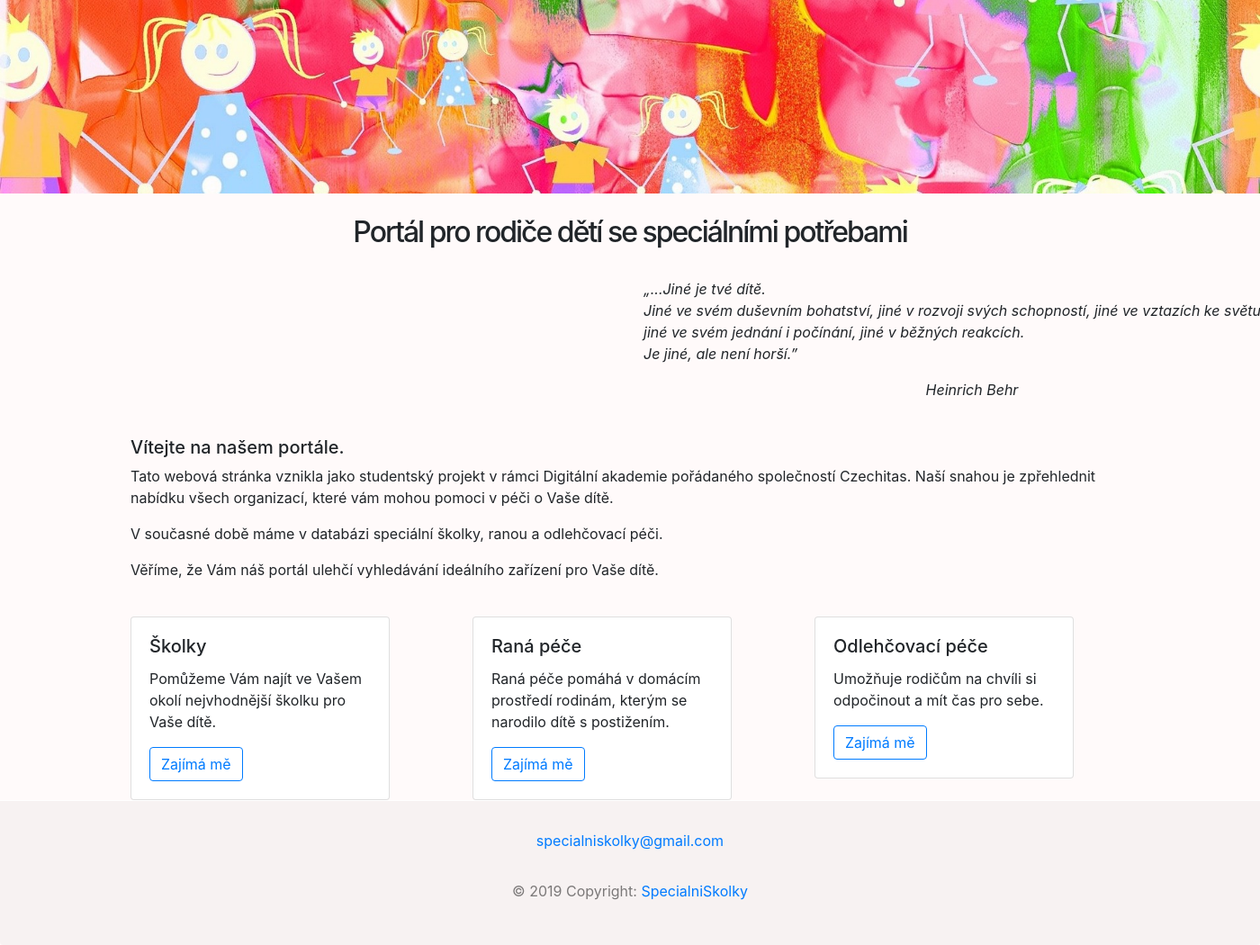
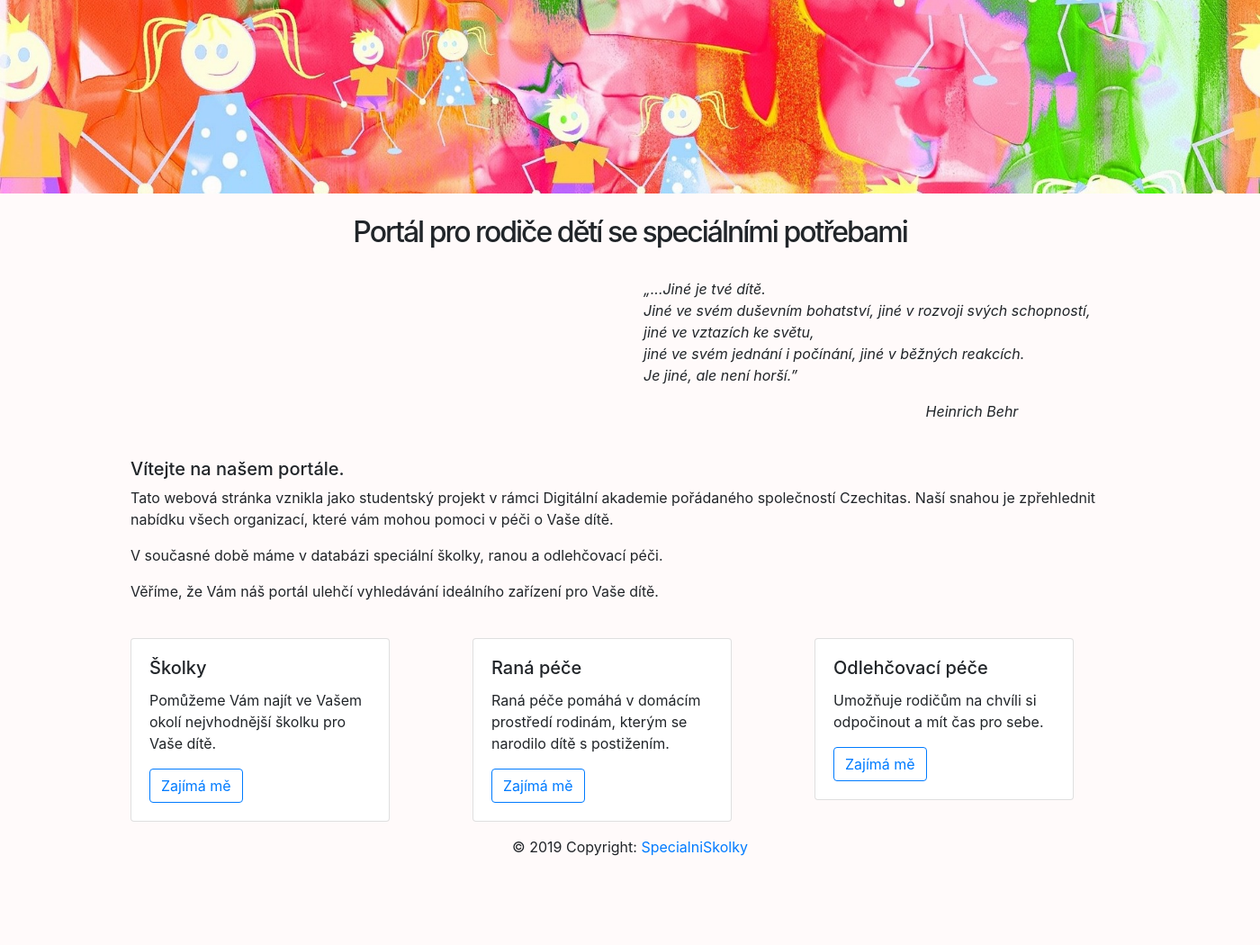
Before and after one commit to JanaMare/skolka_projekt, a Flask app: page / in a window 1400 px wide; the page is wider, and only the part inside the window is pictured. Shown: the part 62-1112 px from the top of that part at 90% size. After the commit the page ends 1013 px from the top of that part, so only its background shows below. Run offline with Flask 2, Linux system fonts and the light colour scheme; some libraries are stand-ins or nearby versions.

Commit message:
footer update

```diff
--- a/static/main.css
+++ b/static/main.css
@@ -86,5 +86,5 @@ h3 {
   position: absolute;
   bottom: 0;
   width: 100%;
-  height: 2.5rem;
+  height: 1 rem;
 }
--- a/templates/index.html
+++ b/templates/index.html
@@ -11,7 +11,8 @@
   <div class="row">
     <div class="col-sm-center col-md-8 offset-md-6" id="poem">
       <p><i>„...Jiné je tvé dítě.<br>
-        Jiné ve svém duševním bohatství, jiné v rozvoji svých schopností, jiné ve vztazích ke světu,<br>
+        Jiné ve svém duševním bohatství, jiné v rozvoji svých schopností, <br>
+        jiné ve vztazích ke světu,<br>
         jiné ve svém jednání i počínání, jiné v běžných reakcích.<br>
         Je jiné, ale není horší.”</i></p>
       <p style="text-align:center"><i>Heinrich Behr</i></p>
--- a/templates/layout.html
+++ b/templates/layout.html
@@ -52,20 +52,17 @@
       {% block content %}
 
       {% endblock %}
-    <div id= "footer">
-      <div class="card-footer text-center bg-seashell border-white">
-        <div class="card-body">
-          <p class="card-text">
-            <a href="mailto:specialniskolky@gmail.com">specialniskolky@gmail.com</a>
-          </p>
-          <div class="footer-copyright text-center text-black-50 py-3">© 2019 Copyright:
-          <a class="dark-blue-text" href="https://skolky01.herokuapp.com"> SpecialniSkolky</a>
-        </div>
-        </div>
-      </div>
-    </div>
+<!-- Footer -->
+<footer class="page-footer font-small grey bottom">
 
-    </div>
+  <!-- Copyright -->
+  <div class="footer-copyright text-center py-3">© 2019 Copyright:
+    <a href="https://skolky01.herokuapp.com"> SpecialniSkolky</a>
+  </div>
+  <!-- Copyright -->
+
+</footer>
+<!-- Footer -->
   </div>
   </body>
 </html>
```
